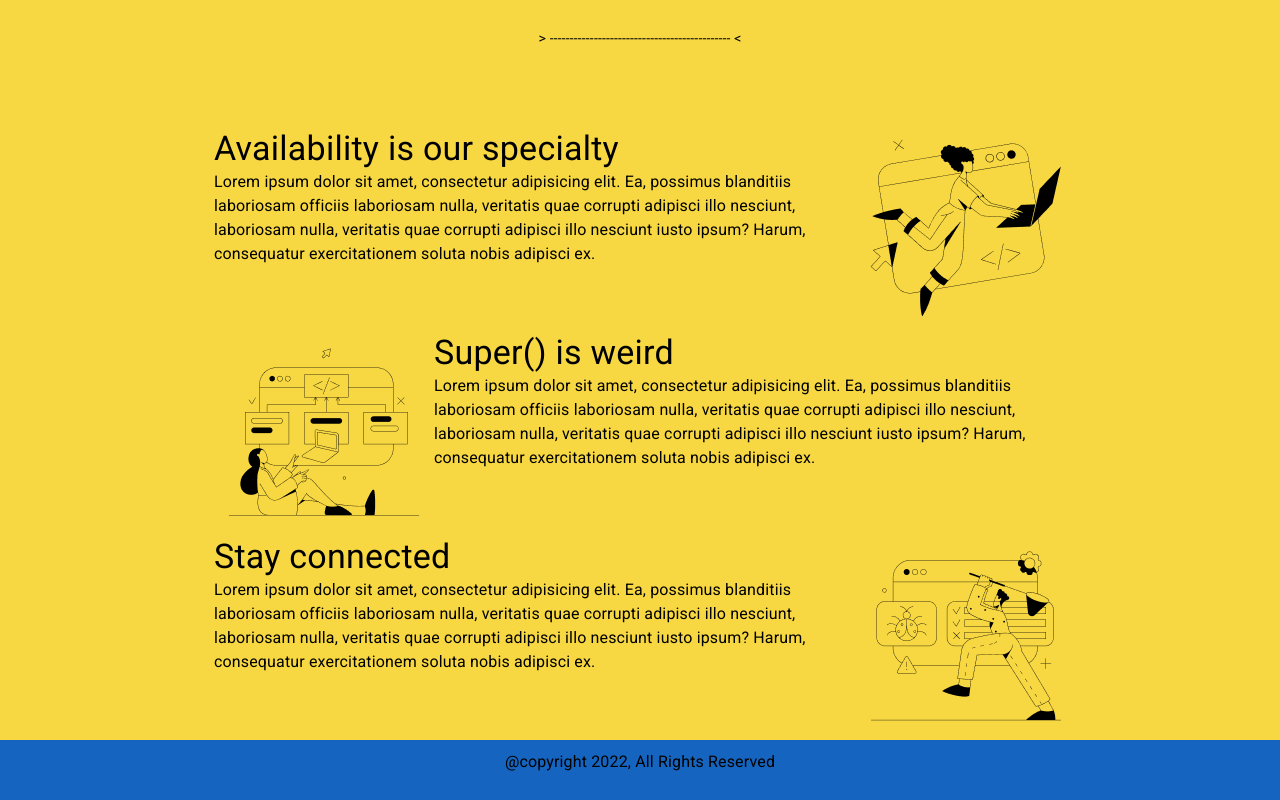
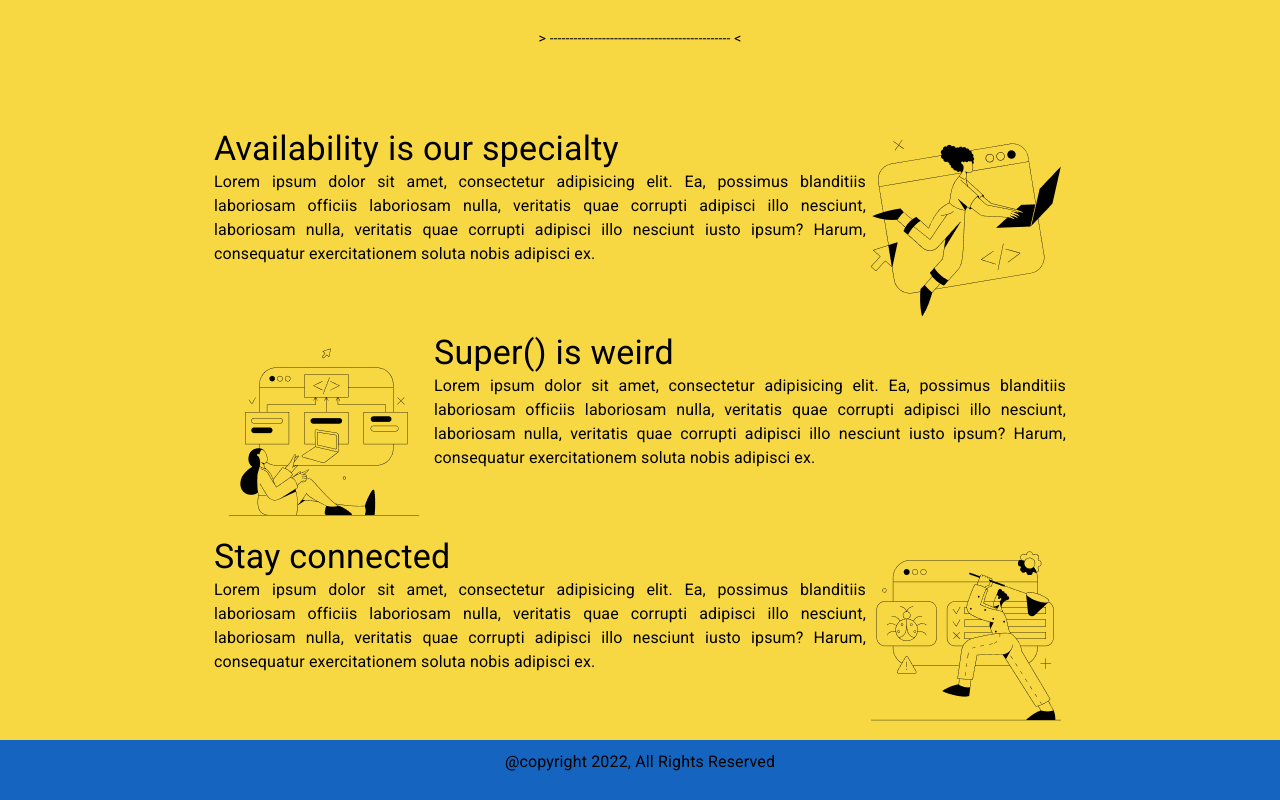
Before and after one commit to kreindo/productsite-React, a React (Create React App) app: page / in a window 1280 px wide. Shown: the part 829-1629 px from the top of the page. Built offline with nearby package versions, Linux system fonts and the light colour scheme.

Commit message:
text formatting

```diff
--- a/src/components/Desc.jsx
+++ b/src/components/Desc.jsx
@@ -9,7 +9,7 @@ const Desc = (props) => {
     <Box sx={{ display: "flex", flexGrow: "2" }} gutterBottom gutterTop>
       <Box>
         <Typography variant="h4">{props.title}</Typography>
-        <Typography variant="body1">
+        <Typography sx={{textAlign: 'justify'}} variant="body1">
           Lorem ipsum dolor sit amet, consectetur adipisicing elit. Ea, possimus
           blanditiis laboriosam officiis laboriosam nulla, veritatis quae
           corrupti adipisci illo nesciunt, laboriosam nulla, veritatis quae
```
